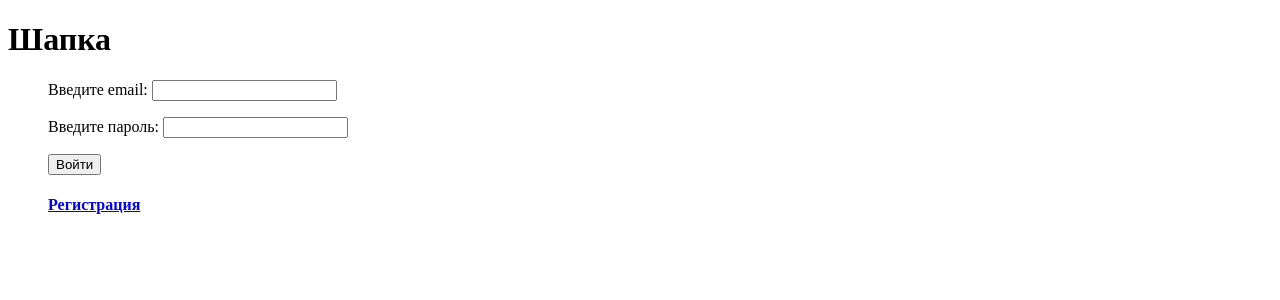
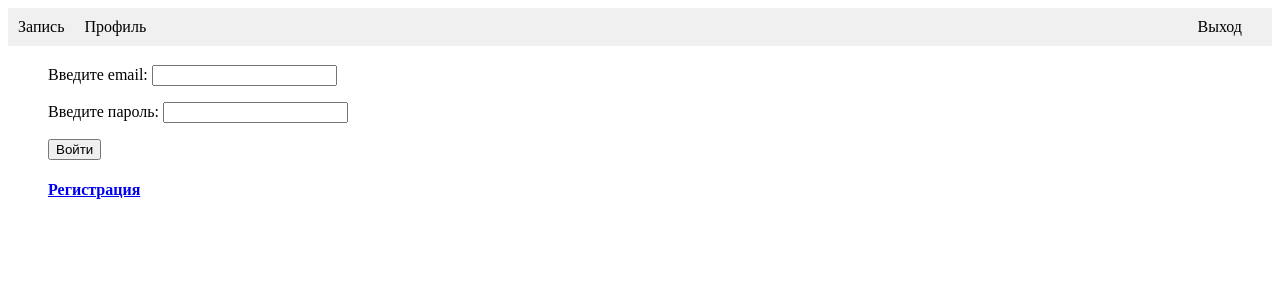
Before and after one commit to GriHan-909/Diplom-Django, a Django app: page / in a window 1280 px wide. Shown: the top 300 px of the page. Run offline with Django 5.2, Linux system fonts and the light colour scheme.

Commit message:
add style.css and html files

```diff
--- /dev/null
+++ b/training/static/style.css
@@ -0,0 +1,25 @@
+.menu {
+    display: flex;
+    justify-content: space-between; /* Разделяем элементы по краям */
+    padding: 10px;
+    background-color: #f0f0f0;
+
+}
+
+.left-menu {
+    display: flex; /* Для расположения первых двух пунктов слева */
+}
+
+.menu-item {
+    margin-right: 20px; /* Промежуток между элементами */
+    text-decoration: none; /* Убираем подчеркивание у ссылок */
+    color: black; /* Цвет текста */
+}
+
+.right-menu {
+    margin-left: auto; /* Сдвигаем третий пункт вправо */
+}
+
+.menu-item:hover {
+    color: blue; /* Меняем цвет при наведении */
+}
--- a/training/templates/base_page.html
+++ b/training/templates/base_page.html
@@ -1,14 +1,24 @@
+{% load static %}
 <!DOCTYPE html>
 <html lang="en">
 <head>
     <meta charset="UTF-8">
     <meta name="viewport" content="width=device-width, initial-scale=1.0">
+    <link rel="stylesheet" href="{% static 'style.css' %}">
     <title>Document</title>
 </head>
 <body>
     <header>
         {% block page_nav %}
-        <h1>Шапка</h1>
+        <nav class="menu">
+            <div class="left-menu">
+                <a href='schedule/' class="menu-item">Запись</a>
+                <a href='profile/' class="menu-item">Профиль</a>
+            </div>
+            <div class="right-menu">
+                <a href='' class="menu-item">Выход</a>
+            </div>
+        </nav>
         {% endblock %}
     </header>
 
--- a/training/templates/log_in.html
+++ b/training/templates/log_in.html
@@ -14,5 +14,5 @@
 
         <p><button type='submit'>Войти</button></p>
     </form>
-    <a href='http://127.0.0.1:8000/registratition/'><h4>Регистрация</h4></a>
+    <a href='registratition/'><h4>Регистрация</h4></a>
 {% endblock menu %}
--- a/training/training/settings.py
+++ b/training/training/settings.py
@@ -10,6 +10,7 @@ For the full list of settings and their values, see
 https://docs.djangoproject.com/en/5.1/ref/settings/
 """
 
+import os
 from pathlib import Path
 
 # Build paths inside the project like this: BASE_DIR / 'subdir'.
@@ -120,6 +121,7 @@ USE_TZ = True
 # https://docs.djangoproject.com/en/5.1/howto/static-files/
 
 STATIC_URL = 'static/'
+STATICFILES_DIRS = [os.path.join(BASE_DIR, 'static')]
 
 # Default primary key field type
 # https://docs.djangoproject.com/en/5.1/ref/settings/#default-auto-field
```
Also changed, not shown: training/app/views.py (+0 -29 lines), training/templates/profile.html (added, +9 -0 lines), training/templates/schedule.html (added, +9 -0 lines).
